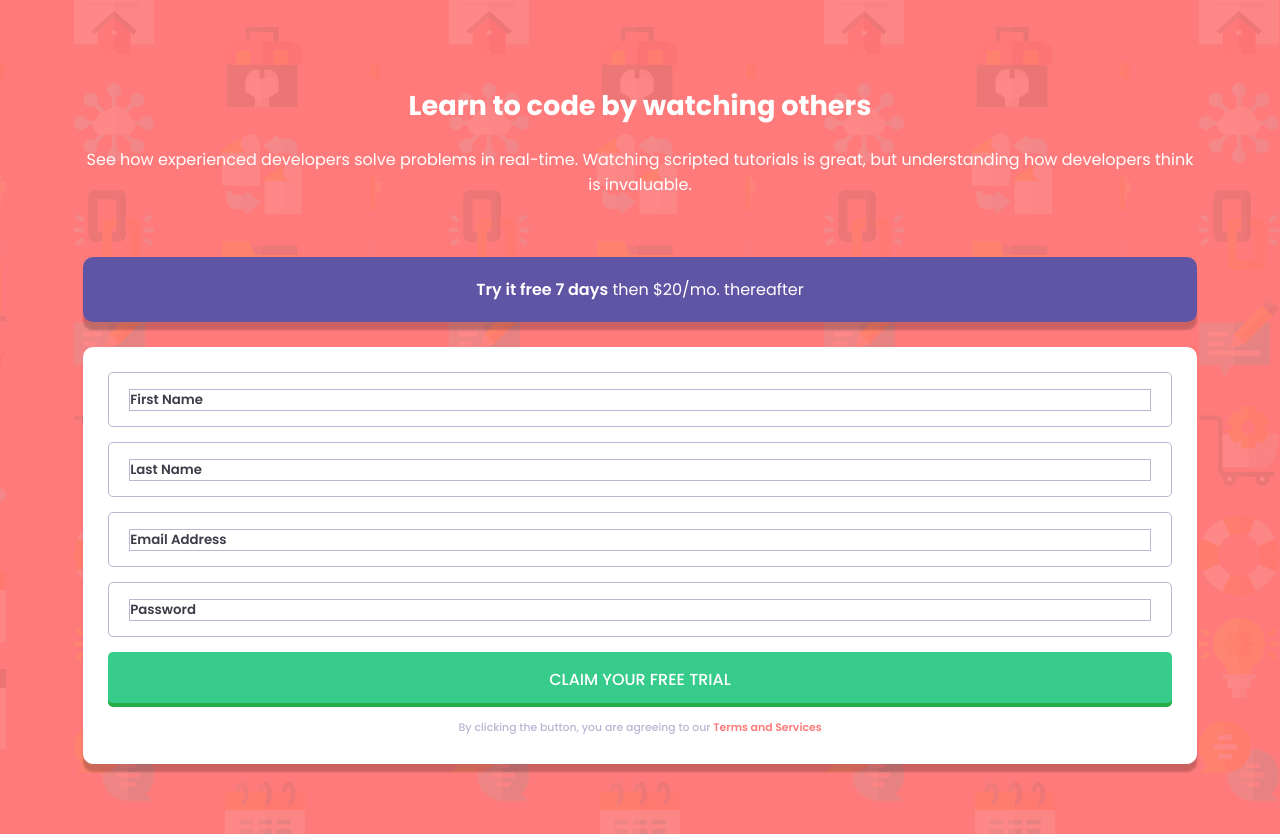
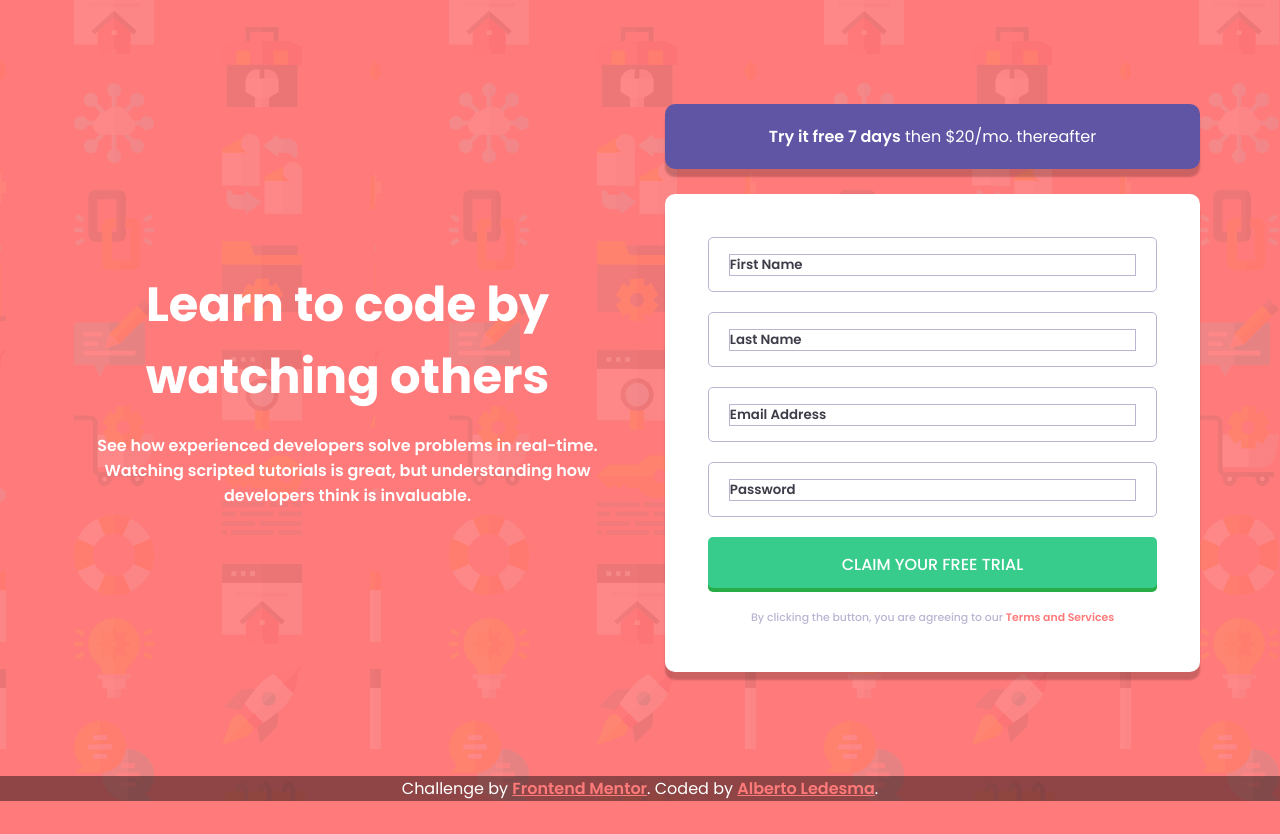
Before and after one commit to AlbertoLed/Intro-Component-With-Signup-Form, a plain HTML site: page index.html in a window 1280 px wide. After the commit the page ends 801 px from the top, so only its background shows below. Drawn offline with Linux system fonts and the light colour scheme.

Commit message:
Add responsiveness for desktop and tablet

```diff
--- a/index.html
+++ b/index.html
@@ -35,12 +35,12 @@
     </div>
   </main>
 
-  <!-- <footer>
+  <footer>
     <p class="attribution">
       Challenge by <a href="https://www.frontendmentor.io?ref=challenge" target="_blank">Frontend Mentor</a>.
-      Coded by <a href="#">Your Name Here</a>.
+      Coded by <a href="https://github.com/AlbertoLed" target="_blank">Alberto Ledesma</a>.
     </p>
-  </footer> -->
+  </footer>
   <script src="script.js"></script>
 </body>
 </html>
--- a/style.css
+++ b/style.css
@@ -15,9 +15,11 @@ main {
     display: flex;
     flex-direction: column;
     align-items: center;
+    min-height: calc(100vh - 24px);
 }
 .section-1, .section-2 {
     width: 87%;
+    max-width: 535px;
 }
 .section-1 {
     margin-top: 85px;
@@ -33,6 +35,9 @@ h1, p {
 h1 {
     font-size: 1.7rem;
     margin-bottom: 20px;
+}
+.section-1 p {
+    font-weight: 500;
 }
 #free-7-days {
     background-color: hsl(248, 32%, 49%);
@@ -50,7 +55,8 @@ strong {
 }
 form {
     background-color: #ffffff;
-    padding: 25px;
+    padding: max(25px, 8%);
+    /* padding: 7%; */
     display: flex;
     flex-direction: column;
     /* height: 440px; */
@@ -84,16 +90,6 @@ input:focus {
     background-repeat: no-repeat;
     background-position: 95% 50%;
 }
-/* .empty-state:before {
-    content: "";
-    position: absolute;
-    width: 20px;
-
-    left: 10px;
-    top: 0;
-    bottom: 0;
-
-} */
 .empty-state::placeholder {
     color: hsl(0, 100%, 74%);
 }
@@ -136,3 +132,33 @@ a {
     color: hsl(0, 100%, 74%);
     font-weight: 600;
 }
+footer {
+    background: #00000070;
+}
+
+
+@media (min-width: 576px) {
+    h1 {
+        font-size: 2.5rem;
+    }
+    input, button {
+        margin-bottom: 20px;
+    }
+}
+
+@media (min-width: 992px) {
+    main {
+        flex-direction: row;
+        /* align-items: center; */
+        justify-content: center;
+    }
+    .section-1, .section-2 {
+        margin: 25px;
+    }
+    h1 {
+        font-size: 3rem;
+    }
+    .section-1 p {
+        font-weight: 600;
+    }
+}
```
